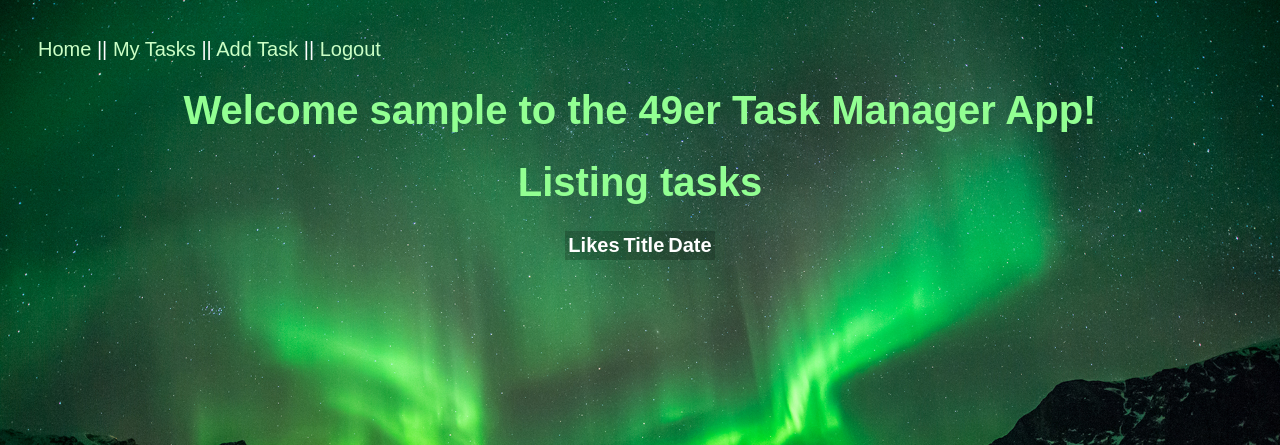
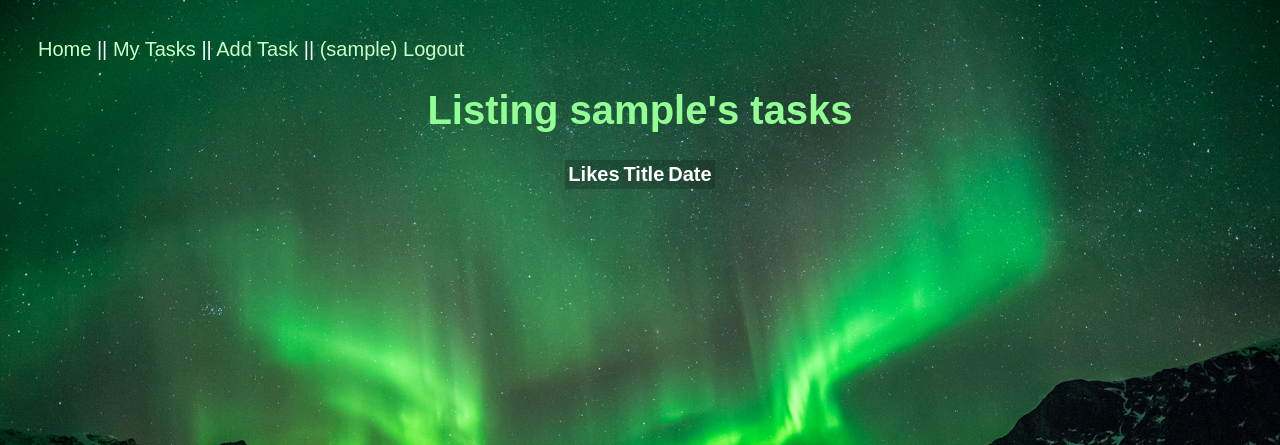
Before and after one commit to d-zah/jjwg, a Flask app: page /tasks in a window 1280 px wide. Shown: the top 445 px of the page. Run offline with Flask 3, Linux system fonts and the light colour scheme; the visitor is signed in with stand-in values (Sample User, id 1); lists and menus that the app fills with data are empty.

Commit message:
Fixed formatting issues and rebranded to 'Task Tackler'

```diff
--- a/static/main.css
+++ b/static/main.css
@@ -55,3 +55,6 @@ table{
     margin-left: auto;
     margin-right: auto;
 }
+.comment_title{
+    text-align: left;
+  }
--- a/templates/index.html
+++ b/templates/index.html
@@ -4,7 +4,7 @@
         <meta charset="utf-8">
         <meta name="viewport" content="width=device-width, initial-scale=1">
         <meta name="description" content="UNCC Task Manager App">
-        <title>UNCC Task Manager App</title>
+        <title>TT - Home</title>
         <!-- styles -->
         {% if dark_mode %}
             <link rel="stylesheet" href="{{ url_for('static', filename='night.css') }}">
@@ -19,7 +19,7 @@
                 <a href="{{ url_for('index') }}"> Home</a> ||
                 <a href="{{ url_for('get_tasks') }}"> My Tasks</a> ||
                 <a href="{{ url_for('new_task') }}"> Add Task</a> ||
-                <a href="{{ url_for('logout') }}"> Logout</a>
+                <a href="{{ url_for('logout') }}"> ({{ user }}) Logout</a>
             </nav>
         {% else %}
             <nav>
@@ -28,7 +28,7 @@
             </nav>
         {% endif %}
 
-        <h1>Welcome {{user}} to the 49er Task Manager App!</h1>
+        <h1>Welcome {{user}} to the 49er "Task Tackler"!</h1>
 
         <h2>Use this site to maintain and organize your tasks.</h2>
 
--- a/templates/login.html
+++ b/templates/login.html
@@ -2,7 +2,7 @@
 <html lang="en">
 <head>
     <meta charset="UTF-8">
-    <title>Title</title>
+    <title>TT - Login</title>
     <link rel="stylesheet" href="{{ url_for('static', filename='main.css') }}">
     <link rel="stylesheet" href="{{ url_for('static', filename='forms.css') }}">
 </head>
@@ -20,7 +20,7 @@
         {% endif %}
         </div>
 
-        <h1>Welcome {% if user %}{{user}}{% endif %}to the 49er Task Manager App!</h1>
+        <h1>Welcome {% if user %}{{user}}{% endif %}to the 49er "Task Tackler"!</h1>
 
         <h2>Use this site to maintain and organize your tasks.</h2>
         <div class="formwrapper">
--- a/templates/new.html
+++ b/templates/new.html
@@ -4,7 +4,7 @@
         <meta charset="utf-8">
         <meta name="viewport" content="width=device-width, initial-scale=1">
         <meta name="description" content="UNCC tasks App">
-        <title>UNCC Task Manager App - New Task</title>
+        <title>TT - New Task</title>
         <!-- styles -->
         {% if dark_mode %}
             <link rel="stylesheet" href="{{ url_for('static', filename='night.css') }}">
@@ -16,7 +16,7 @@
     <body>
        <nav>
            <!--  add navigation links -->
-
+           <a href="{{ url_for('get_tasks') }}">Back</a>
         </nav>
 
         {% if task %}
--- a/templates/register.html
+++ b/templates/register.html
@@ -2,7 +2,7 @@
 <html lang="en">
 <head>
     <meta charset="UTF-8">
-    <title>Title</title>
+    <title>TT - Register</title>
     <link rel="stylesheet" href="{{ url_for('static', filename='main.css') }}">
     <link rel="stylesheet" href="{{ url_for('static', filename='forms.css') }}">
 </head>
@@ -21,7 +21,7 @@
         {% endif %}
 
         </div>
-        <h1>Welcome {% if user %}{{user}}{% endif %}to the 49er Task Manager App!</h1>
+        <h1>Welcome {% if user %}{{user}}{% endif %}to the 49er "Task Tackler"!</h1>
 
         <h2>Use this site to maintain and organize your tasks.</h2>
         <div class="formwrapper">
--- a/templates/tasks.html
+++ b/templates/tasks.html
@@ -4,7 +4,7 @@
         <meta charset="utf-8">
         <meta name="viewport" content="width=device-width, initial-scale=1">
         <meta name="description" content="UNCC Task Manager App">
-        <title>UNCC Task Manager App - View your Tasks</title>
+        <title>TT - My Tasks</title>
         <!-- styles -->
         {% if dark_mode %}
             <link rel="stylesheet" href="{{ url_for('static', filename='night.css') }}">
@@ -18,12 +18,11 @@
             <a href="{{ url_for('index') }}"> Home</a> ||
             <a href="{{ url_for('get_tasks') }}"> My Tasks</a> ||
             <a href="{{ url_for('new_task') }}"> Add Task</a> ||
-            <a href="{{ url_for('logout') }}"> Logout</a>
+            <a href="{{ url_for('logout') }}"> ({{ user }}) Logout</a>
 
         </nav>
 
-        <h1>Welcome {{user}} to the 49er Task Manager App!</h1>
-        <h1>Listing tasks</h1>
+        <h1>Listing {{user}}'s tasks</h1>
 
         <table>
             <tr>
```
Also changed, not shown: static/forms.css (+5 -3 lines), templates/task.html (+4 -4 lines).
